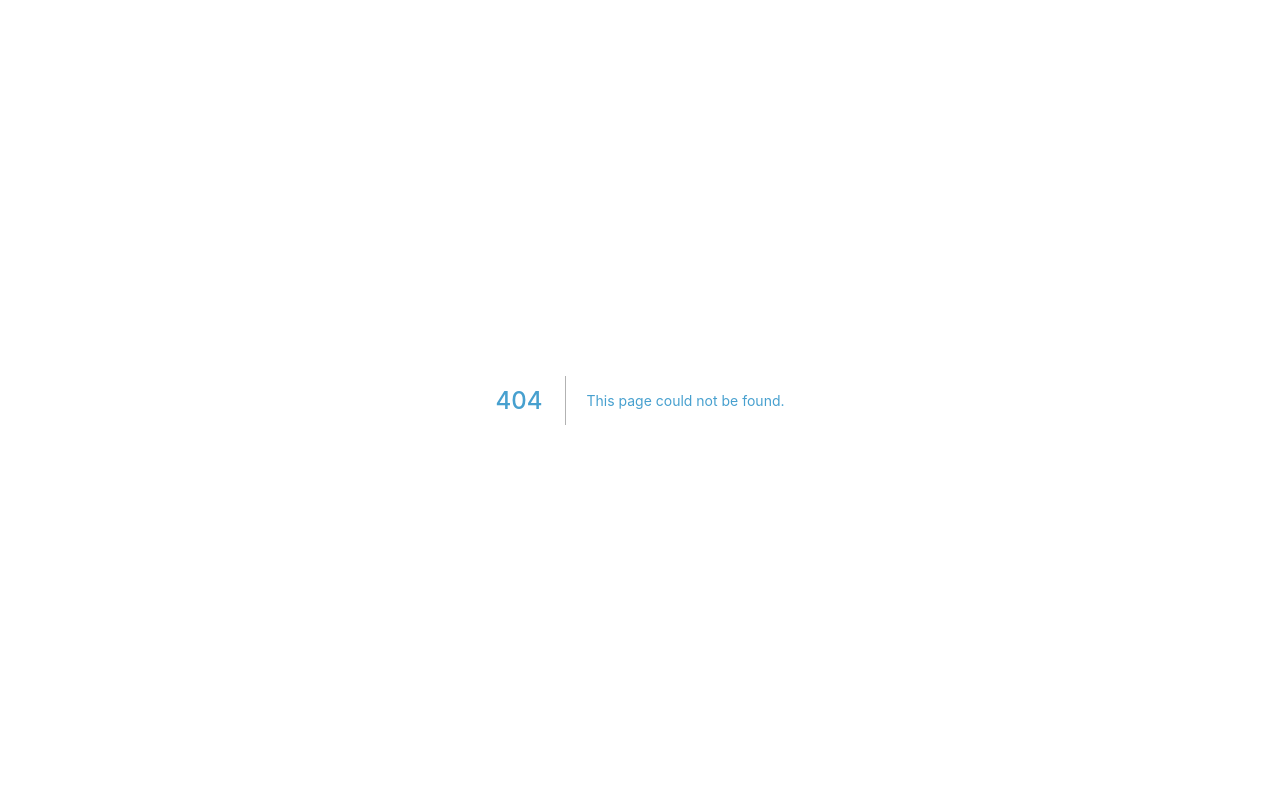
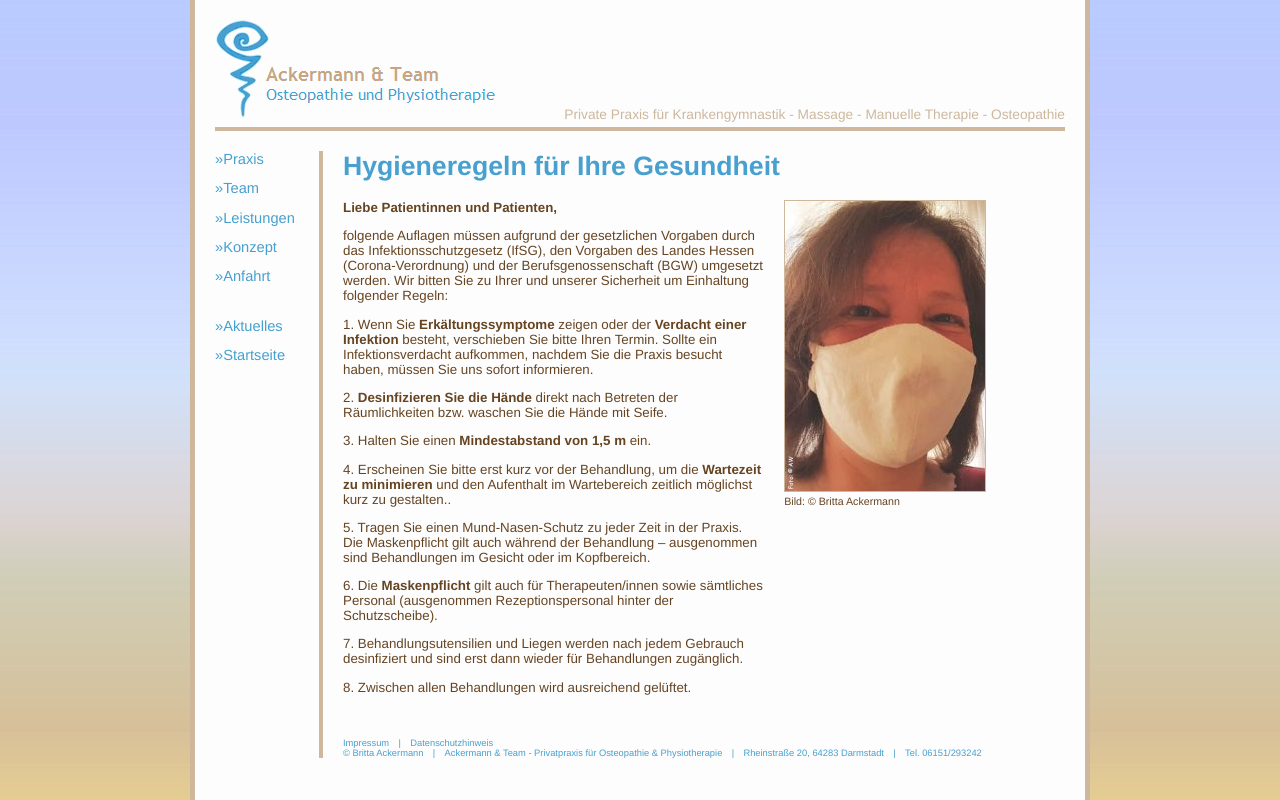
Before and after one commit to ackermann-physio/ackermann-physio, a Next.js app: page /hygiene in a window 1280 px wide. Before the commit this address had no page. Built offline with nearby package versions, Linux system fonts and the light colour scheme.

Commit message:
Added hygiene page

```diff
--- /dev/null
+++ b/pages/hygiene.js
@@ -0,0 +1,51 @@
+
+import Layout from '../components/layout'
+
+import content from '../styles/content.module.css'
+import util from '../styles/util.module.css'
+
+export default function About() {
+  return (
+    <Layout>
+      <h1>Hygieneregeln für Ihre Gesundheit</h1>
+
+      <div className={content.wrapper}>
+        <div className={content.text}>
+          <span className={util.bold}>Liebe Patientinnen und Patienten,</span>
+          <p>
+            folgende Auflagen müssen aufgrund der gesetzlichen Vorgaben durch das Infektionsschutzgesetz (IfSG), den Vorgaben des Landes Hessen (Corona-Verordnung) und der Berufsgenossenschaft (BGW) umgesetzt werden. Wir bitten Sie zu Ihrer und unserer Sicherheit um Einhaltung folgender Regeln:
+          </p>
+          <p>
+            1. Wenn Sie <span className={util.bold}>Erkältungssymptome</span> zeigen oder der <span className={util.bold}>Verdacht einer Infektion</span> besteht, verschieben Sie bitte Ihren Termin. Sollte ein Infektionsverdacht aufkommen, nachdem Sie die Praxis besucht haben, müssen Sie uns sofort informieren.
+          </p>
+          <p>
+            2. <span className={util.bold}>Desinfizieren Sie die Hände</span> direkt nach Betreten der Räumlichkeiten bzw. waschen Sie die Hände mit Seife.
+          </p>
+          <p>
+            3. Halten Sie einen <span className={util.bold}>Mindestabstand von 1,5 m</span> ein.
+          </p>
+          <p>
+            4. Erscheinen Sie bitte erst kurz vor der Behandlung, um die <span className={util.bold}>Wartezeit zu minimieren</span> und den Aufenthalt im Wartebereich zeitlich möglichst kurz zu gestalten..
+          </p>
+          <p>
+            5. Tragen Sie einen Mund-Nasen-Schutz zu jeder Zeit in der Praxis. Die Maskenpflicht gilt auch während der Behandlung – ausgenommen sind Behandlungen im Gesicht oder im Kopfbereich.
+          </p>
+          <p>
+            6. Die <span className={util.bold}>Maskenpflicht</span> gilt auch für Therapeuten/innen sowie sämtliches Personal (ausgenommen Rezeptionspersonal hinter der Schutzscheibe).
+          </p>
+          <p>
+            7. Behandlungsutensilien und Liegen werden nach jedem Gebrauch desinfiziert und sind erst dann wieder für Behandlungen zugänglich.
+          </p>
+          <p>
+            8. Zwischen allen Behandlungen wird ausreichend gelüftet.
+          </p>
+        </div>
+        <div className={content.img}>
+          <img src="/img/mundschutz_200.jpg" />
+          <span className={content.subtitle}>Bild: © Britta Ackermann</span>
+        </div>
+      </div>
+
+    </Layout>
+  )
+}
--- a/pages/index.js
+++ b/pages/index.js
@@ -1,3 +1,4 @@
+import Link from 'next/link'
 
 import Layout from '../components/layout'
 
@@ -15,7 +16,8 @@ export default function About() {
           In der aktuellen Lage in Hessen bleiben alle Einrichtungen des Gesundheitswesens geöffnet. <br />
         </span>
         <br />
-        Bitte unterstützen Sie unsere Praxis bei den notwendigen hygienischen Maßnahmen<br />
+        Bitte unterstützen Sie unsere Praxis bei den <Link href="/hygiene"><a>notwendigen hygienischen Maßnahmen</a></Link>
+        <br />
         <span className={util.bold}>
           und verschieben Sie Ihre Termine, wenn Sie unter Erkältungssymptomen leiden!<br />
         </span>
```
Also changed, not shown: public/img/mundschutz_200.jpg (added).
